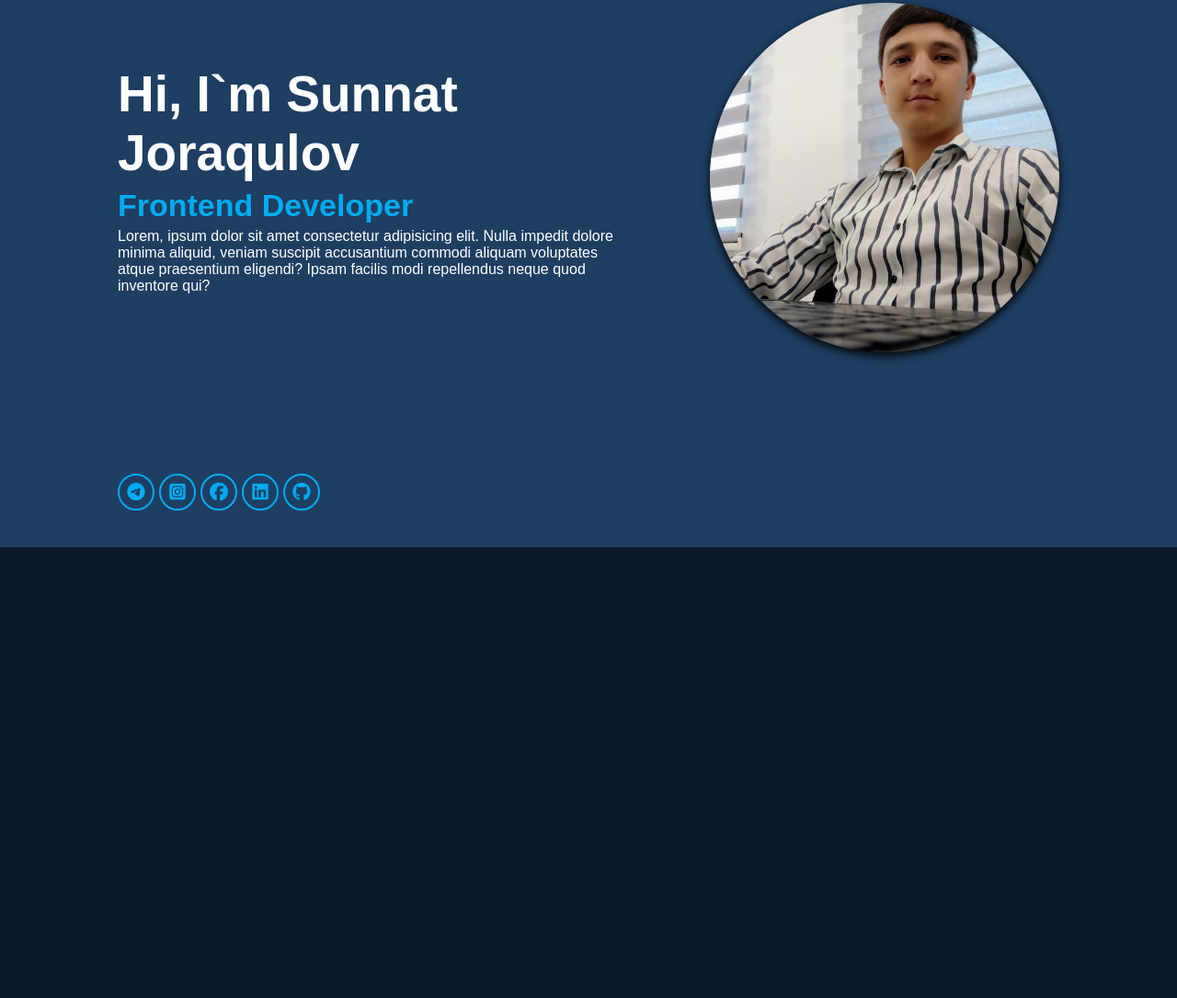
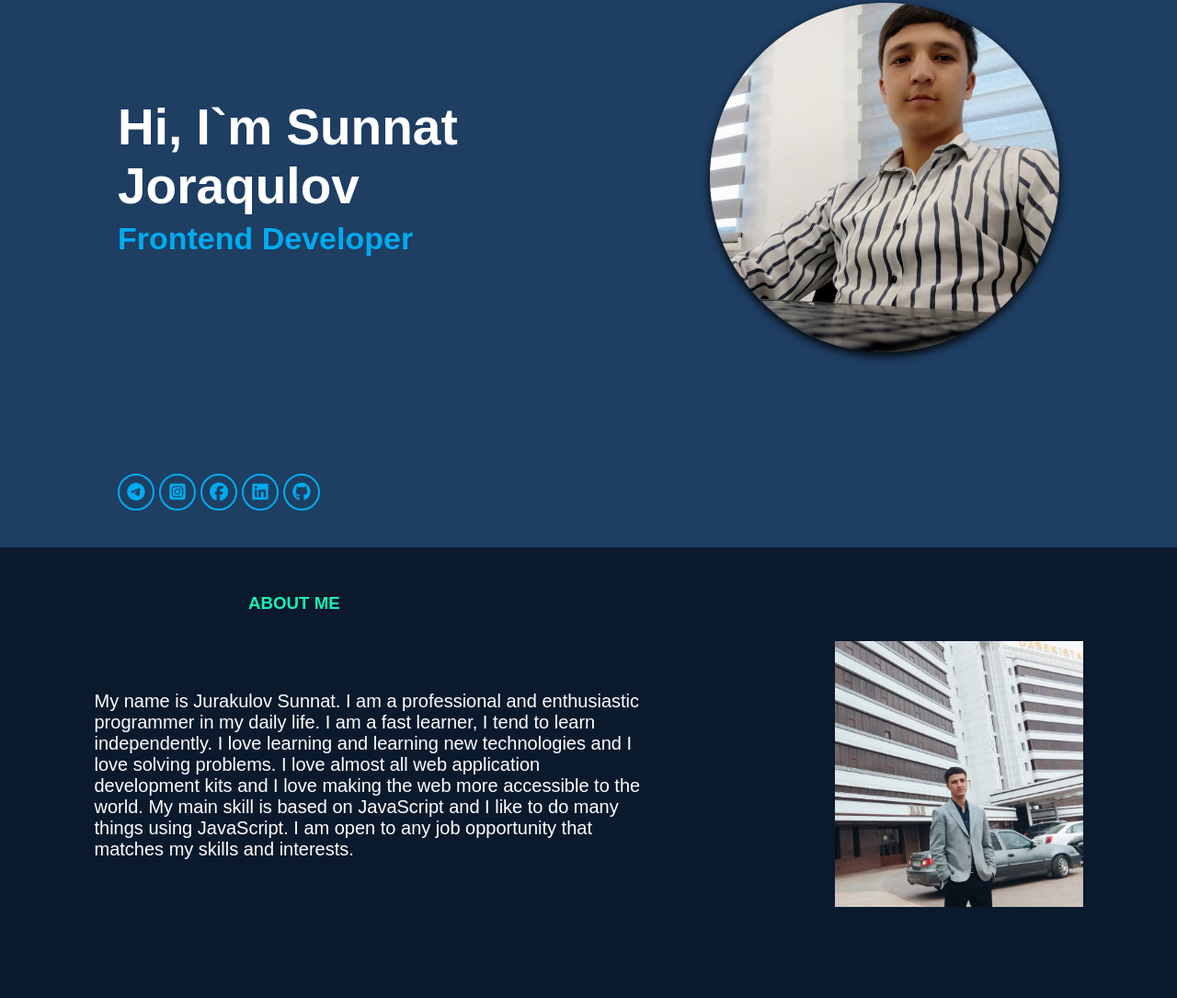
Before and after one commit to joraqulov/partfolder, a plain HTML site: page index.html in a window 1280 px wide. Shown: the part 205-1290 px from the top of the page at 92% size. Before the commit the page ends 800 px from the top, so only its background shows below. Drawn offline with Linux system fonts and the light colour scheme.

Commit message:
added  new cod

```diff
--- a/index.html
+++ b/index.html
@@ -1,23 +1,17 @@
 <!DOCTYPE html>
 <html lang="en">
+
 <head>
   <meta charset="UTF-8" />
   <meta name="viewport" content="width=\, initial-scale=1.0" />
   <link rel="stylesheet" href="./stayl.css" />
-    <link
-      rel="stylesheet"
-      href="https://cdnjs.cloudflare.com/ajax/libs/font-awesome/6.6.0/css/all.min.css"
+  <link rel="stylesheet" href="https://cdnjs.cloudflare.com/ajax/libs/font-awesome/6.6.0/css/all.min.css"
     integrity="sha512-Kc323vGBEqzTmouAECnVceyQqyqdsSiqLQISBL29aUW4U/M7pSPA/gEUZQqv1cwx4OnYxTxve5UMg5GT6L4JJg=="
-      crossorigin="anonymous"
-      referrerpolicy="no-referrer"
-    />
-    <link
-      rel="shurtcut icon"
-      type="x-icon"
-      href="./img/photo_2023-03-31_21-46-16.jpg"
-    />
+    crossorigin="anonymous" referrerpolicy="no-referrer" />
+  <link rel="shurtcut icon" type="x-icon" href="./img/photo_2023-03-31_21-46-16.jpg" />
   <title>Sunnat</title>
 </head>
+
 <body>
   <header>
     <div class="myname">
@@ -31,7 +25,7 @@
     <nav class="navbar">
       <a href="" class="active">HOME</a>
       <a href="">About</a>
-        <a href="">My projekt</a>
+      <a href="">My project</a>
       <a href="">Portfolio</a>
       <a href="">Contact</a>
     </nav>
@@ -49,32 +43,35 @@
     <div class="section-content">
       <h1>Hi, I`m Sunnat Joraqulov</h1>
       <h3>Frontend Developer</h3>
-        <p>
-          Lorem, ipsum dolor sit amet consectetur adipisicing elit. Nulla
-          impedit dolore minima aliquid, veniam suscipit accusantium commodi
-          aliquam voluptates atque praesentium eligendi? Ipsam facilis modi
-          repellendus neque quod inventore qui?
-        </p>
     </div>
     <div class="imgclass">
       <img src="./img/photo_2023-03-31_21-46-16.jpg" alt="" />
     </div>
     <div class="icon">
-        <a href="https://t.me/Sunnat_Joraqulov"
-          ><i class="fa-brands fa-telegram"></i
-        ></a>
+      <a href="https://t.me/Sunnat_Joraqulov"><i class="fa-brands fa-telegram"></i></a>
       <a href=""><i class="fa-brands fa-square-instagram"></i></a>
       <a href=""><i class="fa-brands fa-facebook"></i></a>
-        <a
-          href="https://www.linkedin.com/in/sunnat-joraqulov-a0a250287/?trk=launchpad_jobs_home"
-          ><i class="fa-brands fa-linkedin"></i
-        ></a>
-        <a href="https://github.com/joraqulov?tab=repositories"
-          ><i class="fa-brands fa-github"></i
-        ></a>
+      <a href="https://www.linkedin.com/in/sunnat-joraqulov-a0a250287/?trk=launchpad_jobs_home"><i
+          class="fa-brands fa-linkedin"></i></a>
+      <a href="https://github.com/joraqulov?tab=repositories"><i class="fa-brands fa-github"></i></a>
     </div>
   </section>
-    <main></main>
+  <div class="about">
+    <h3>ABOUT ME</h3>
+    <div class="about-child">
+      <div>
+        <p>My name is Jurakulov Sunnat. I am a professional and enthusiastic programmer in my daily life. I am a fast
+          learner, I tend to learn independently. I love learning and learning new technologies and I love solving
+          problems. I love almost all web application development kits and I love making the web more accessible to the
+          world. My main skill is based on JavaScript and I like to do many things using JavaScript. I am open to any
+          job opportunity that matches my skills and interests.</p>
+      </div>
+      <div>
+        <img src="./img/photo_2024-11-06_11-30-51.jpg" alt="">
+      </div>
+    </div>
+  </div>
   <script src="./scrip.js"></script>
 </body>
+
 </html>
--- a/stayl.css
+++ b/stayl.css
@@ -18,6 +18,7 @@ justify-content:space-between;
 align-items:center;
 grid-template-columns: auto auto auto ;
 background-color:#0B192C;
+z-index: 100000;
 }
 .myname{
     font-size: 25px;
@@ -162,4 +163,34 @@ section{
     border-radius: 50%;
     margin-left: 100px;
     box-shadow: 0px 4px 10px rgba(5, 5, 5, 5);
+    transition: 0.5s;
 }
+.imgclass img:hover{
+    cursor: pointer;
+    filter: drop-shadow(1px 10px 15px rgb(199, 113, 0));
+    width: 400px;
+}
+.about{
+    margin-top: 50px;
+    width: 100%;
+    height:55vh;
+
+}
+.about h3{
+    color:rgb(22 242 179);
+    margin-left: 270px;
+    margin-bottom: 30px;
+}
+.about img{
+    width: 270px;
+}
+.about-child{
+    display: grid;
+    grid-template-columns: 600px auto;
+    justify-content: space-around;
+    align-items: center;
+}
+.about-child p{
+    font-size: 20px;
+    color: white;
+}
```
Also changed, not shown: img/photo_2024-11-06_11-30-51.jpg (added). Lines whose indentation alone changed are shown as unchanged.
